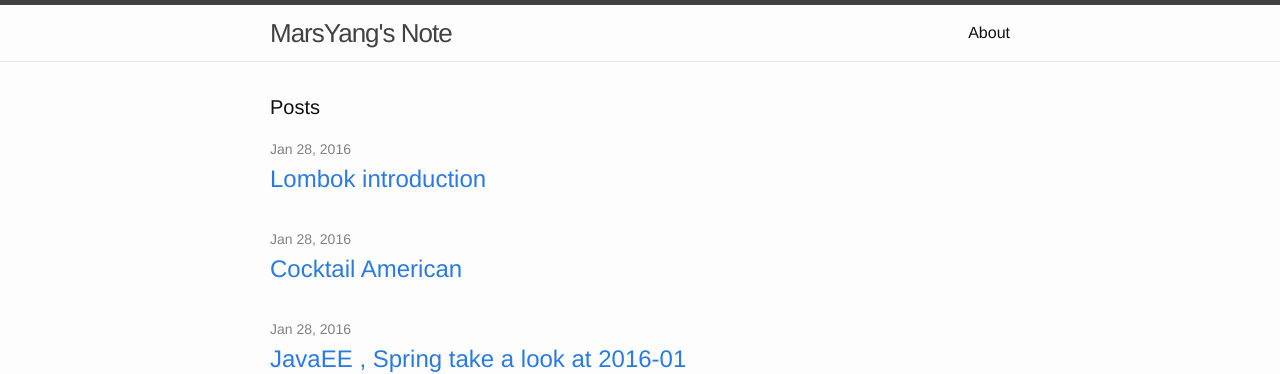
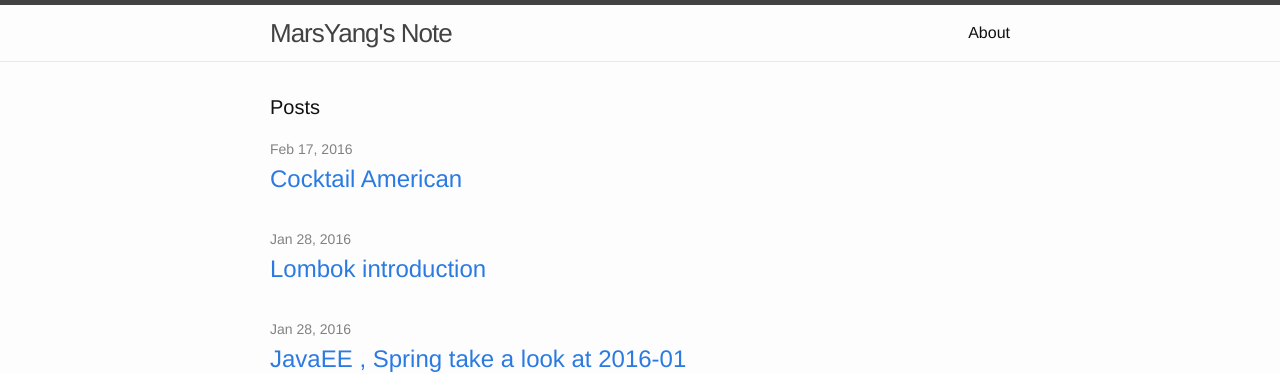
Before and after one commit to marsyang1/marsyang1.github.io, a Jekyll site: the page built from index.html, in a window 1280 px wide. Shown: the top 374 px of the page. Built offline with Jekyll 4.4.1, drawn with Linux system fonts in a browser that asks for light colours; Markdown is read by kramdown in place of the engine named in the settings.

Commit message:
time fix

```diff
--- a/_posts/2016-02-17-cocktail-american.markdown
+++ b/_posts/2016-02-17-cocktail-american.markdown
@@ -1,7 +1,7 @@
 ---
 layout: post
 title:  "Cocktail American"
-date:   2016-01-28 12:25:00 +0800
+date:   2016-02-17 22:57:00 +0800
 categories: cocktail
 tags: [cocktail, campari,sweet-vermouth]
 ---
```
